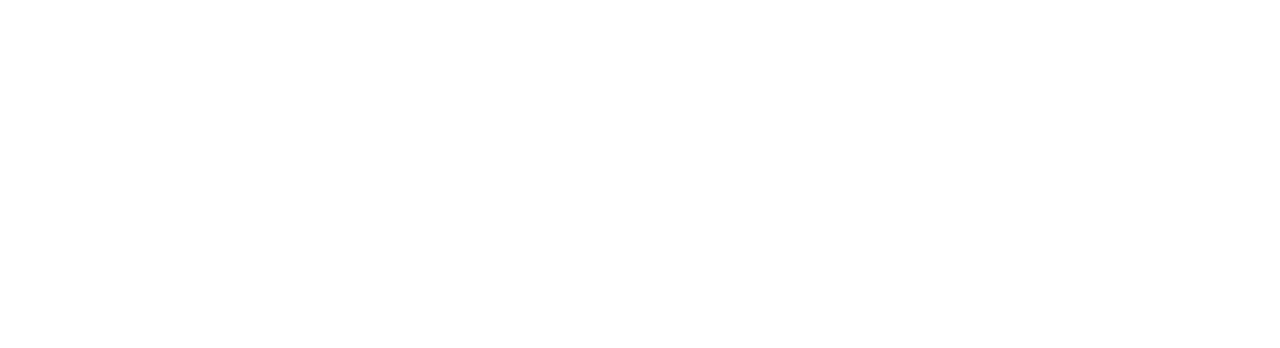
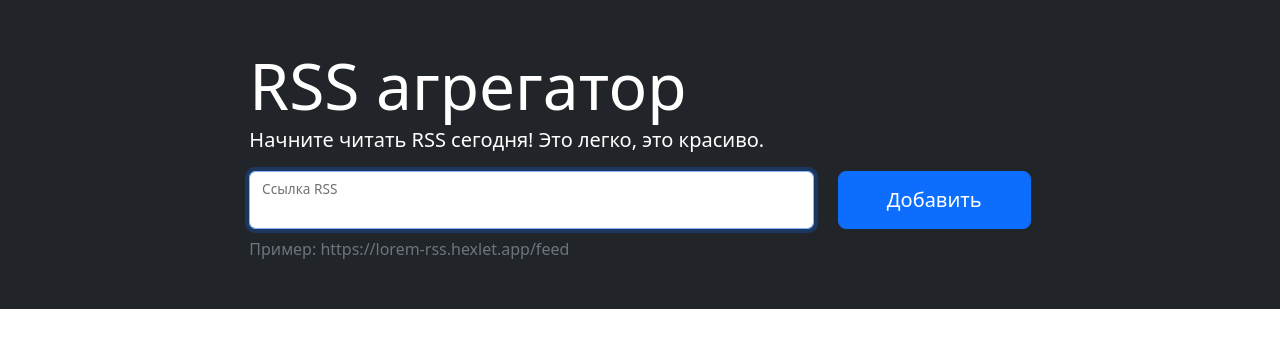
Before and after one commit to olgarozmetova/frontend-project-11, a website built with Vite: page index.html in a window 1280 px wide. Built offline with nearby package versions, Linux system fonts and the light colour scheme.

Commit message:
add markup

```diff
--- a/index.html
+++ b/index.html
@@ -1,13 +1,57 @@
 <!DOCTYPE html>
-<html lang="en">
+<html lang="ru">
   <head>
     <meta charset="UTF-8" />
     <link rel="icon" type="image/svg+xml" href="/vite.svg" />
     <meta name="viewport" content="width=device-width, initial-scale=1.0" />
-    <title>Vite App</title>
+    <title>RSS Reader</title>
   </head>
   <body>
-    <div class="container py-4 px-3 mx-auto">
+    <main class="flex-grow-1">
+      <section class="container-fluid bg-dark p-5">
+        <div class="row">
+          <div class="col-md-10 col-lg-8 mx-auto text-white">
+            <h1 class="display-3 mb-0">RSS агрегатор</h1>
+            <p class="lead">
+              Начните читать RSS сегодня! Это легко, это красиво.
+            </p>
+            <form action="" class="rss-form text-body">
+              <div class="row">
+                <div class="col">
+                  <div class="form-floating">
+                    <input
+                      id="url-input"
+                      autofocus
+                      type="text"
+                      required
+                      name="url"
+                      aria-label="url"
+                      class="form-control w-100"
+                      placeholder="ссылка RSS"
+                      autocomplete="off"
+                    />
+                    <label for="url-input" class="form-label">Ссылка RSS</label>
+                  </div>
+                </div>
+                <div class="col-auto">
+                  <button
+                    type="submit"
+                    aria-label="add"
+                    class="h-100 btn btn-lg btn-primary px-sm-5"
+                  >
+                    Добавить
+                  </button>
+                </div>
+              </div>
+            </form>
+            <p class="mt-2 mb-0 text-secondary">
+              Пример: https://lorem-rss.hexlet.app/feed
+            </p>
+            <p class="feedback m-0 position-absolute small text-danger"></p>
+          </div>
+        </div>
+      </section>
+    </main>
     <script type="module" src="/src/main.js"></script>
   </body>
 </html>
```
Also changed, not shown: README.md.
